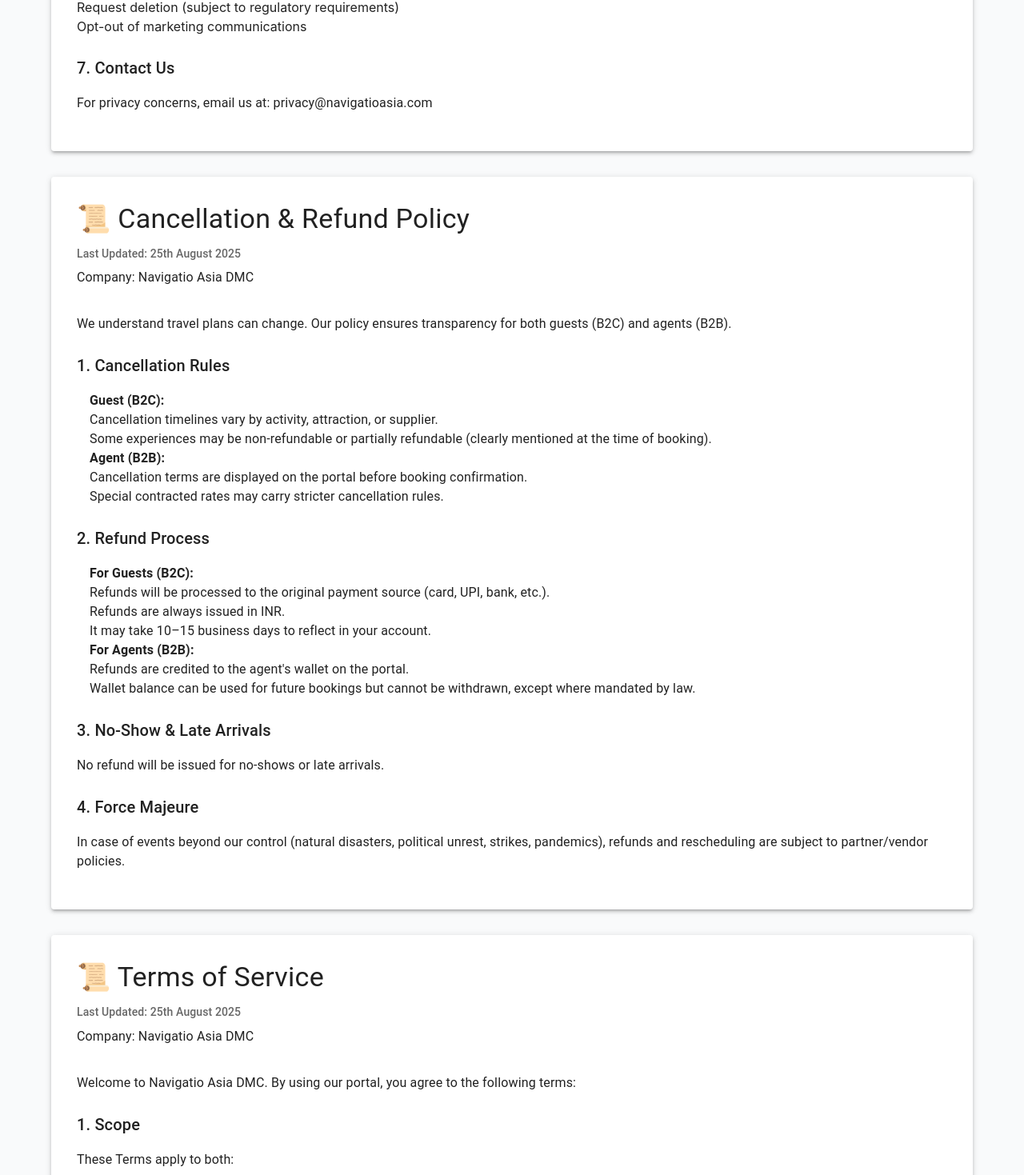
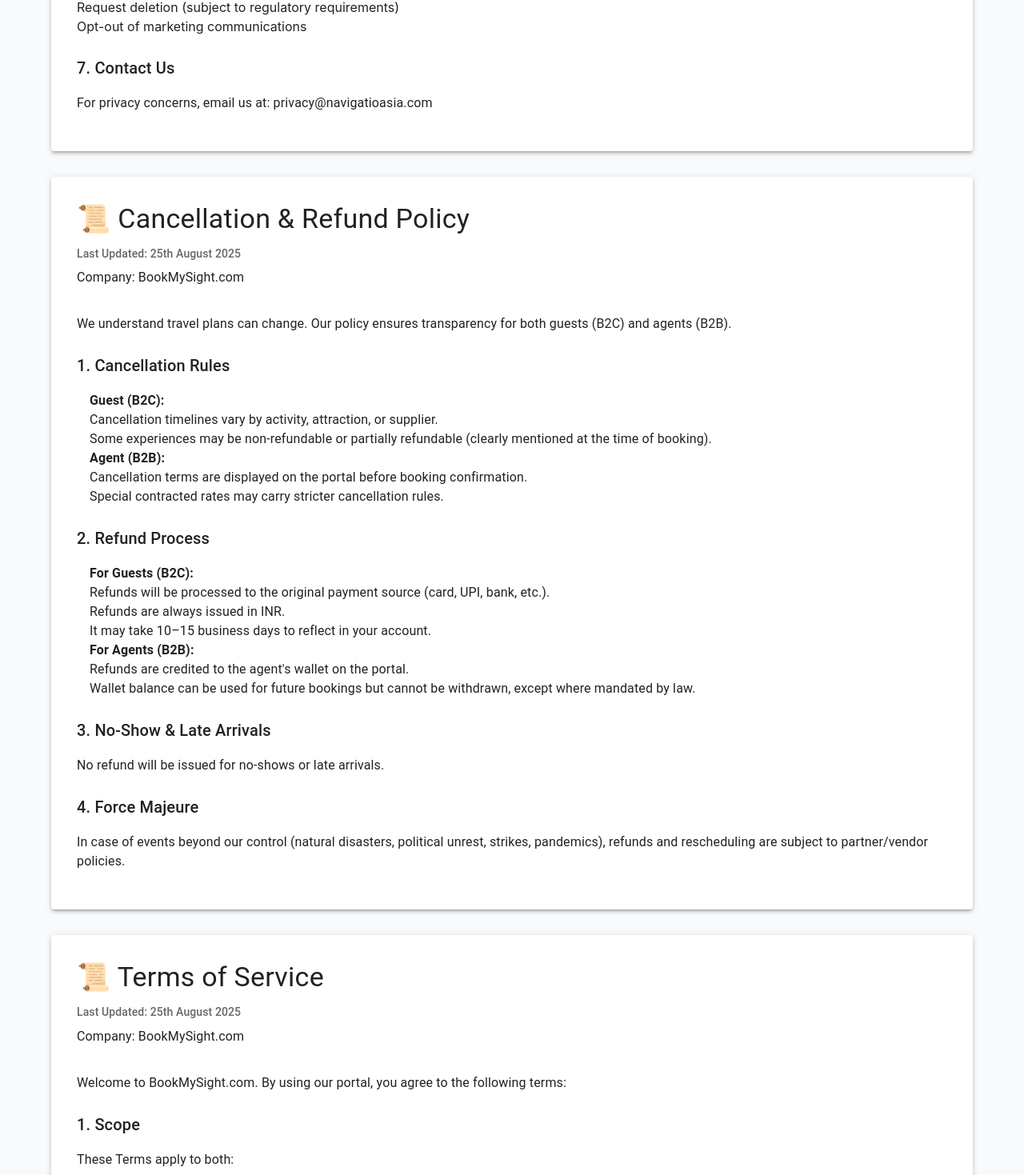
Before and after one commit to ayush199816/navi, a React (Create React App) app in the folder frontend/: page /terms in a window 1280 px wide. Shown: the part 1328-2797 px from the top of the page at 80% size. Built offline with nearby package versions, Linux system fonts and the light colour scheme; no server answers.

Commit message:
Changed from Navigatio to BookmySight

```diff
--- a/frontend/public/index.html
+++ b/frontend/public/index.html
@@ -5,8 +5,8 @@
     <link rel="icon" href="%PUBLIC_URL%/favicon.ico" />
     <meta name="viewport" content="width=device-width, initial-scale=1" />
     <meta name="theme-color" content="#000000" />
-    <meta name="description" content="Navigatio Travel Platform" />
-    <title>Navigatio Travel Platform</title>
+    <meta name="description" content="BookMySight.com" />
+    <title>BookMySight.com</title>
   </head>
   <body>
     <noscript>You need to enable JavaScript to run this app.</noscript>
--- a/frontend/src/components/Footer.js
+++ b/frontend/src/components/Footer.js
@@ -8,7 +8,7 @@
         <div className="grid grid-cols-1 md:grid-cols-2 lg:grid-cols-4 gap-10 mb-12">
           {/* About Section */}
           <div className="mb-8 md:mb-0">
-            <h3 className="text-2xl font-bold mb-6 text-white">Navigatio</h3>
+            <h3 className="text-2xl font-bold mb-6 text-white">BookMySight.com</h3>
             <p className="text-blue-100 mb-6 leading-relaxed">
               Your trusted travel companion for discovering the world's most amazing destinations and experiences.
             </p>
@@ -159,7 +159,7 @@
         {/* Bottom Bar */}
         <div className="border-t border-white/10 pt-8 flex flex-col md:flex-row justify-between items-center">
           <p className="text-blue-100 text-sm mb-4 md:mb-0">
-            &copy; {new Date().getFullYear()} Navigatio. All rights reserved.
+            &copy; {new Date().getFullYear()} BookMySight.com. All rights reserved.
           </p>
         </div>
       </div>
--- a/frontend/src/components/TeamSection.js
+++ b/frontend/src/components/TeamSection.js
@@ -7,7 +7,7 @@
     name: 'Anitya',
     role: 'CEO & Founder',
     image: 'https://res.cloudinary.com/dqlcup2s7/image/upload/v1756216485/Tarun_wxdza0.jpg',
-    bio: 'Travel enthusiast with over 15 years of experience in the tourism industry. Anitya founded Navigatio with a vision to make travel planning seamless and enjoyable for everyone.',
+    bio: 'Travel enthusiast with over 15 years of experience in the tourism industry. Anitya founded BookMySight.com with a vision to make travel planning seamless and enjoyable for everyone.',
     email: 'anitya.india@gmail.com',
     social: {
       linkedin: 'https://www.linkedin.com/in/',
@@ -70,10 +70,10 @@
           className="text-center mb-16"
         >
           <span className="inline-block text-blue-600 bg-blue-100 px-4 py-1 rounded-full text-sm font-medium mb-4">Our Team</span>
-          <h2 className="text-4xl md:text-5xl font-bold text-gray-900 mb-4">Meet the Navigatio Team</h2>
+          <h2 className="text-4xl md:text-5xl font-bold text-gray-900 mb-4">Meet the BookMySight.com Team</h2>
           <div className="w-24 h-1 bg-gradient-to-r from-blue-500 to-cyan-400 mx-auto mb-6 rounded-full"></div>
           <p className="text-lg md:text-xl text-gray-600 max-w-3xl mx-auto">
-            The passionate individuals behind Navigatio who work tirelessly to make your travel dreams a reality.
+            The passionate individuals behind BookMySight.com who work tirelessly to make your travel dreams a reality.
           </p>
         </motion.div>
 
--- a/frontend/src/pages/LandingPage.js
+++ b/frontend/src/pages/LandingPage.js
@@ -302,7 +302,7 @@
             {/* Logo */}
             <Link to="/" className="flex items-center">
               <span className={`text-2xl font-bold ${isScrolled ? 'text-gray-800' : 'text-white'}`}>
-                NAVIGATIOASIA
+                BookMySight.com
               </span>
             </Link>
 
@@ -511,7 +511,7 @@
     <section className="py-20 bg-gradient-to-b from-white to-blue-50">
       <div className="container mx-auto px-4">
         <div className="text-center mb-20 max-w-4xl mx-auto">
-          <span className="text-blue-600 font-semibold mb-4 inline-block">WHY CHOOSE NAVIGATIO</span>
+          <span className="text-blue-600 font-semibold mb-4 inline-block">WHY CHOOSE BookMySight.com</span>
           <h2 className="text-4xl md:text-5xl font-bold text-gray-900 mb-6">Your Journey, Our Expertise</h2>
           <div className="w-24 h-1 bg-blue-600 mx-auto mb-8"></div>
           <p className="text-xl text-gray-600">
@@ -540,7 +540,7 @@
             <h3 className="text-2xl font-bold mb-4">Still Not Convinced?</h3>
             <p className="text-gray-600 mb-6 max-w-2xl mx-auto">
               Join thousands of satisfied travelers who have trusted us with their journeys.
-              Experience the Navigatio difference today with our best price guarantee.
+              Experience the BookMySight.com difference today with our best price guarantee.
             </p>
             <Link to="/tours">
               <button className="bg-blue-600 hover:bg-blue-700 text-white font-semibold px-8 py-3 rounded-lg transition-all duration-300 transform hover:scale-105">
--- a/frontend/src/pages/TermsAndConditions.js
+++ b/frontend/src/pages/TermsAndConditions.js
@@ -10,12 +10,12 @@
           Last Updated: 25th August 2025
         </Typography>
         <Typography variant="subtitle1" gutterBottom>
-          Company: Navigatio Asia DMC
+          Company: BookMySight.com
         </Typography>
 
         <Box mt={4}>
           <Typography paragraph>
-            At Navigatio Asia DMC (“Company,” “we,” “our,” or “us”), we are committed to safeguarding the privacy of our guests (B2C customers) and agents/partners (B2B). This Privacy Policy explains how we collect, use, disclose, and protect your personal information when you use our sightseeing and travel portal.
+            At BookMySight.com (“Company,” “we,” “our,” or “us”), we are committed to safeguarding the privacy of our guests (B2C customers) and agents/partners (B2B). This Privacy Policy explains how we collect, use, disclose, and protect your personal information when you use our sightseeing and travel portal.
           </Typography>
 
           <Typography variant="h6" mt={3} mb={2}>
@@ -103,7 +103,7 @@
           Last Updated: 25th August 2025
         </Typography>
         <Typography variant="subtitle1" gutterBottom>
-          Company: Navigatio Asia DMC
+          Company: BookMySight.com
         </Typography>
 
         <Box mt={4}>
@@ -168,12 +168,12 @@
           Last Updated: 25th August 2025
         </Typography>
         <Typography variant="subtitle1" gutterBottom>
-          Company: Navigatio Asia DMC
+          Company: BookMySight.com
         </Typography>
 
         <Box mt={4}>
           <Typography paragraph>
-            Welcome to Navigatio Asia DMC. By using our portal, you agree to the following terms:
+            Welcome to BookMySight.com. By using our portal, you agree to the following terms:
           </Typography>
 
           <Typography variant="h6" mt={3} mb={2}>
@@ -225,7 +225,7 @@
             6. Responsibilities
           </Typography>
           <Typography paragraph>
-            Navigatio Asia DMC acts as an aggregator and facilitator of services provided by third-party vendors.
+            BookMySight.com acts as an aggregator and facilitator of services provided by third-party vendors.
             We are not liable for acts, delays, or errors of third-party suppliers but will provide support in dispute resolution.
           </Typography>
 
```
Also changed, not shown: 1 other file (tests, documents, lock files or other folders).
